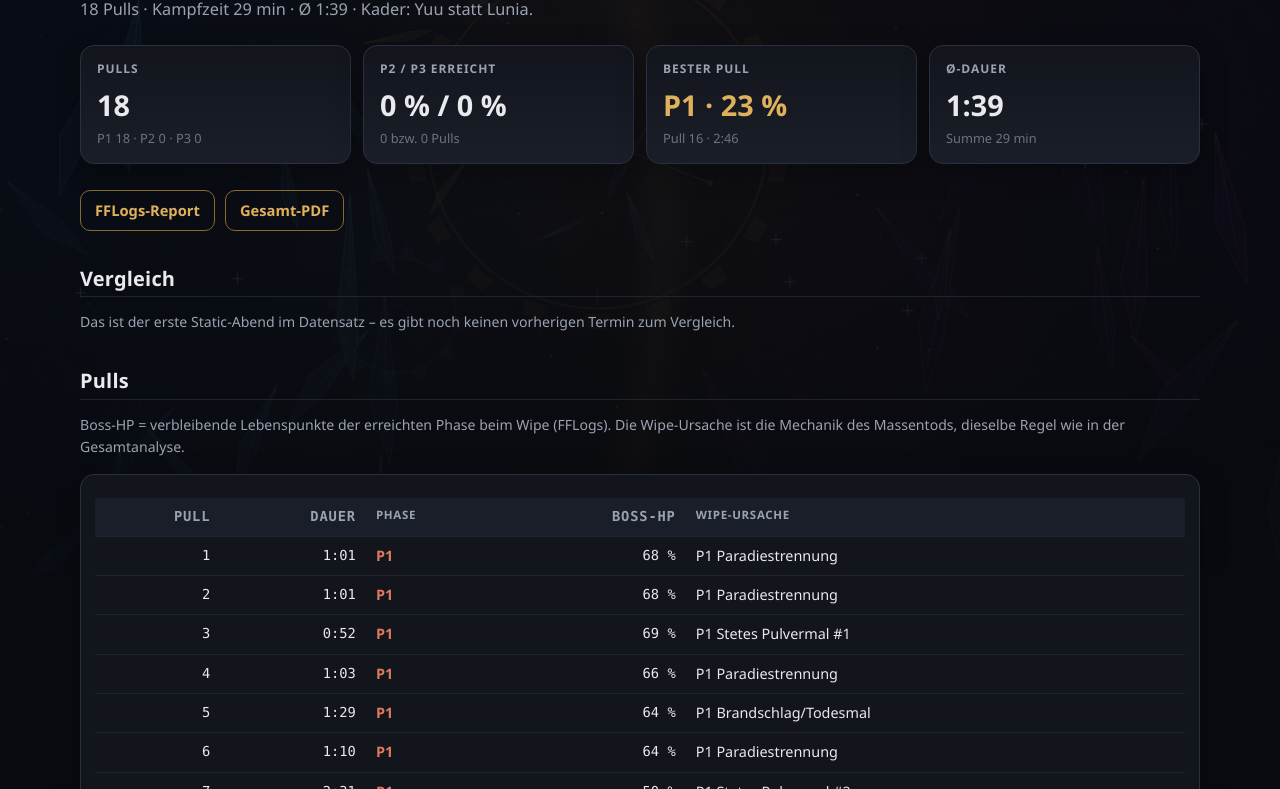
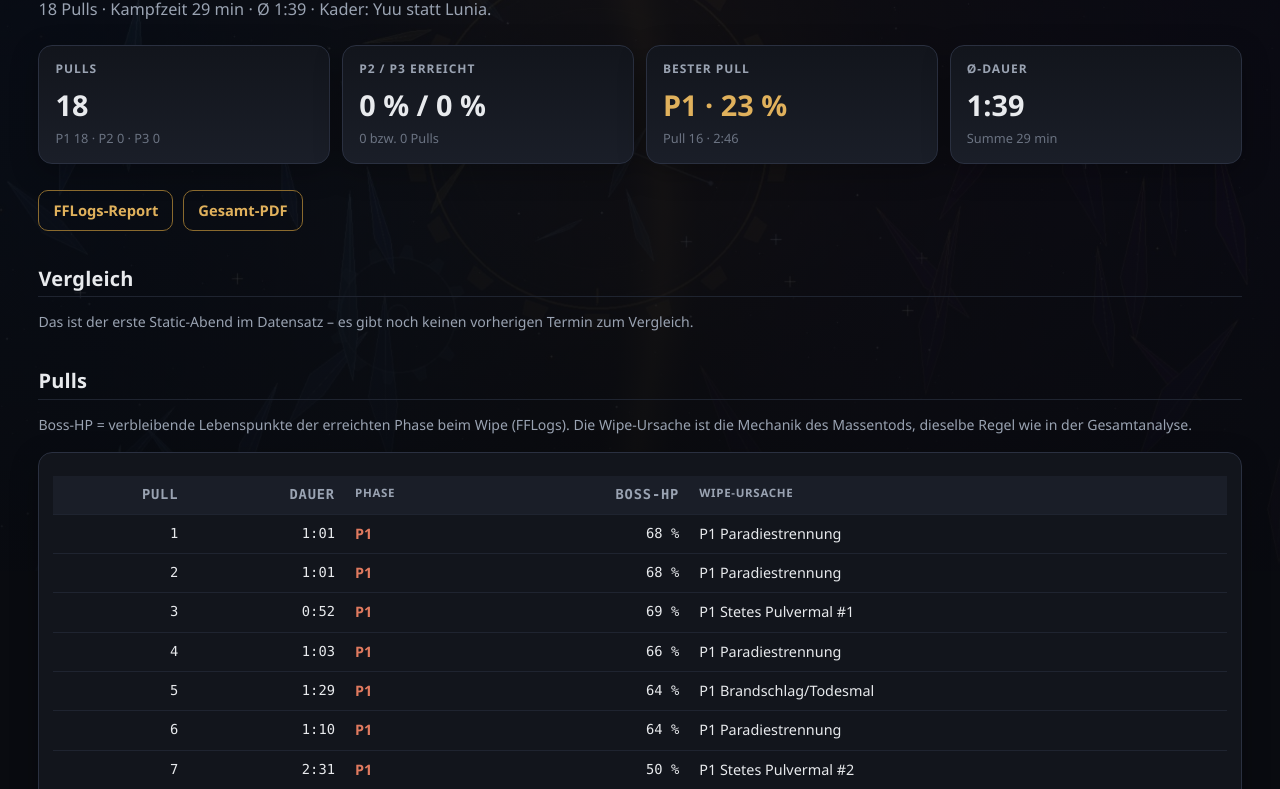
Before and after one commit to KamiShifuji/fru, a plain HTML site: page abende/2026-10-01.html in a window 1280 px wide. Shown: the part 229-1018 px from the top of the page. Drawn offline with Linux system fonts and the light colour scheme.

Commit message:
FRU-Seite Stand 20.11.2026 (Daten bis 19.11.2026, 290 Pulls, 14 Abende)

```diff
--- a/abende/2026-10-01.html
+++ b/abende/2026-10-01.html
@@ -6,7 +6,7 @@
 <meta name="description" content="FRU Static 01.10.2026: 18 Pulls, bester Pull P1 · 23 %. Quelle: FFLogs/Tomestone-Logs.">
 <title>FRU Static 01.10.2026 · Do</title>
 <link rel="icon" href="../favicon.svg" type="image/svg+xml">
-<link rel="stylesheet" href="../css/style.css?v=8b726f3e18">
+<link rel="stylesheet" href="../css/style.css?v=c547b20b3c">
 </head>
 <body>
 <a class="skip" href="#main">Zum Inhalt</a>
--- a/css/style.css
+++ b/css/style.css
@@ -21,7 +21,7 @@
   --shadow: 0 8px 28px rgba(0,0,0,.28);
   --font: "Segoe UI", "Source Sans 3", ui-sans-serif, system-ui, -apple-system, sans-serif;
   --mono: "Segoe UI Mono", "ui-monospace", "SFMono-Regular", Menlo, Consolas, monospace;
-  --max: 1120px;
+  --max: min(1600px, 94vw);
 }
 * { box-sizing: border-box; }
 img { max-width: 100%; height: auto; }
@@ -105,7 +105,7 @@ h1 { font-size: clamp(1.5rem, 3vw, 2.05rem); font-weight: 750; }
 h2 { font-size: 1.25rem; margin-top: 2.2rem; padding-bottom: .35rem;
      border-bottom: 1px solid var(--line-soft); }
 h3 { font-size: 1.02rem; color: var(--text); }
-.lede { color: var(--muted); font-size: 1.02rem; max-width: 62ch; }
+.lede { color: var(--muted); font-size: 1.02rem; max-width: 110ch; }
 
 .pills { display: flex; flex-wrap: wrap; gap: 8px; margin: 1rem 0 0; }
 .pill {
```
Also changed, not shown: 404.html (+1 -1 lines), abende/2026-10-04.html (+1 -1 lines), abende/2026-10-15.html (+1 -1 lines), abende/2026-10-18.html (+1 -1 lines), abende/2026-10-25.html (+1 -1 lines), abende/2026-10-29.html (+1 -1 lines), abende/2026-11-01.html (+1 -1 lines), abende/2026-11-03.html (+1 -1 lines), abende/2026-11-05.html (+1 -1 lines), abende/2026-11-08.html (+1 -1 lines), abende/2026-11-12.html (+1 -1 lines), abende/2026-11-15.html (+1 -1 lines), abende/2026-11-17.html (+1 -1 lines), abende/2026-11-19.html (+1 -1 lines), 1 more files.
